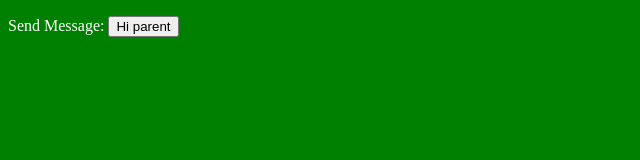
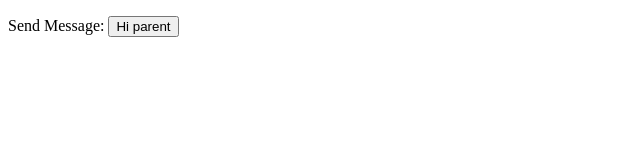
Before and after one commit to kswsnd/kswsnd.github.io, a plain HTML site: page index2.html in a window 1280 px wide. Shown: the whole page, without its empty margins (0-640 px from the left). Drawn offline with Linux system fonts and the light colour scheme.

Commit message:
Update index2.html

```diff
--- a/index2.html
+++ b/index2.html
@@ -1,15 +1,5 @@
 <!DOCTYPE html>
-<html lang="en">
-<head>
-    <meta charset="utf-8">
-    <title>iframe Window</title>
-    <style>
-        body {
-            background-color: green;
-            color: white;
-        }
-    </style>
-</head>
+
 <body>
 
     <p>Send Message: <button id="message_button">Hi parent</button></p>
```
